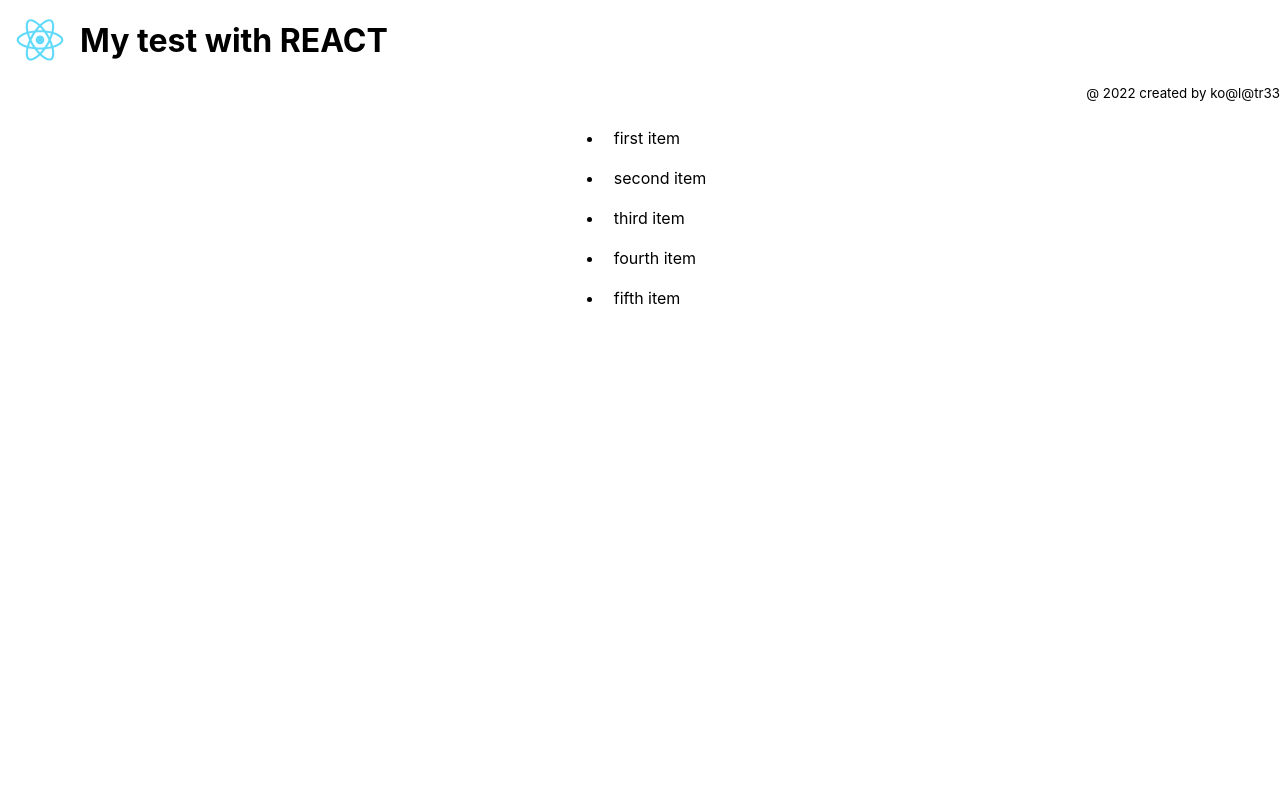
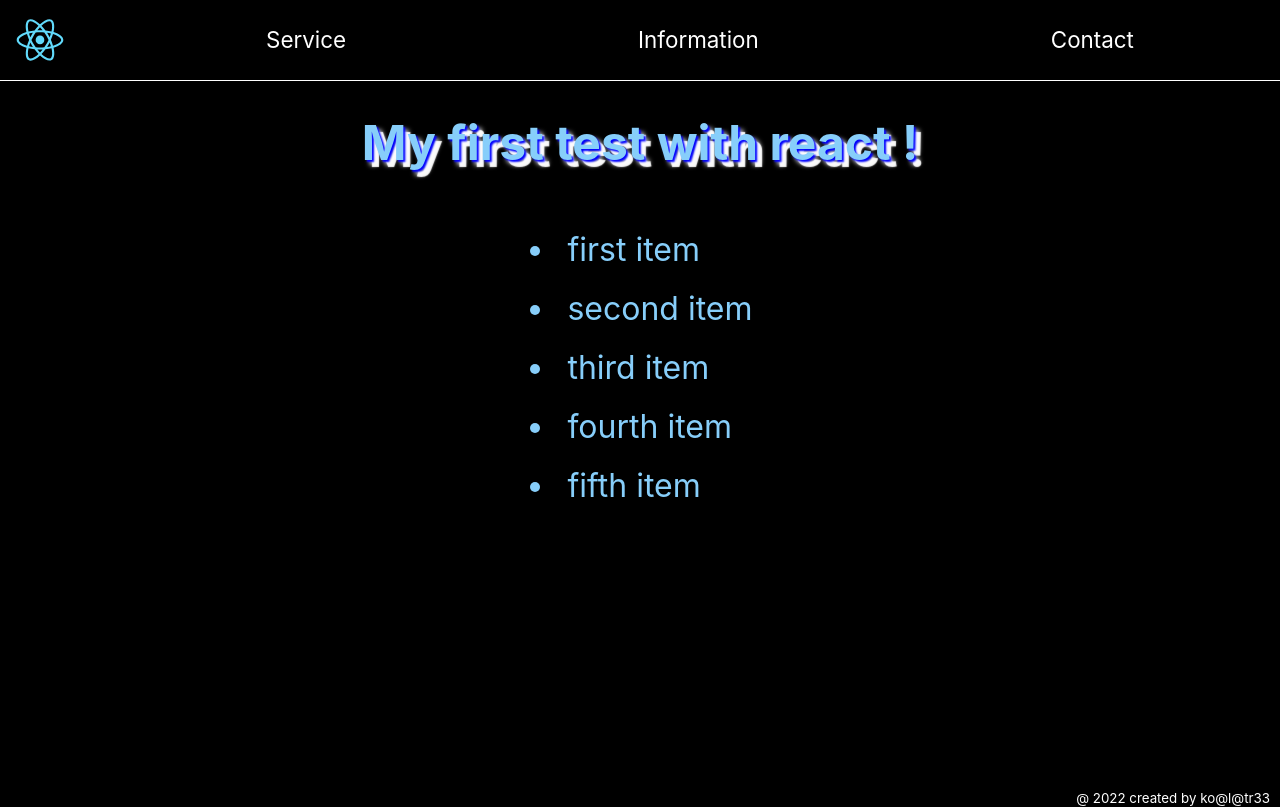
Before and after one commit to TLRKiliann/reactenv, a React (Create React App) app in the folder mytest/: page / in a window 1280 px wide. Built offline with nearby package versions, Linux system fonts and the light colour scheme.

Commit message:
myfirst test improved

```diff
--- a/mytest/src/App.css
+++ b/mytest/src/App.css
@@ -37,8 +37,46 @@
   }
 }
 */
+body {
+  width: 0 auto;
+  margin: 0 auto;
+  height: 100vh;
+  background: black;
+}
+
+h1
+{
+  font-size: 3rem;
+  color: lightskyblue;
+  text-shadow: 2px 2px 2px blue,
+  5px 5px 5px white,
+  7px 7px 1px whitesmoke;
+}
+
 .flex-1 {
   display: flex;
+  width: 100%;
+  border-bottom: 1px solid white;
+}
+
+.nav-title {
+  width: 100%;
+}
+
+.nav-title > ul {
+  margin-right: 0px;
+  display: flex;
+  align-items: center;
+  justify-content: space-around;
+}
+
+
+.nav-title > ul > li {
+  list-style: none;
+  padding: 10px;
+  font-size: 1.4rem;
+  color: white;
+  background: black;
 }
 
 .img-up {
@@ -50,6 +88,7 @@
 
 .h1-title {
   text-align: center;
+  color: white;
 }
 
 .nav {
@@ -61,9 +100,13 @@
 
 .nav-items > li {
   padding: 10px;
+  color: lightskyblue;
+  font-size: 2rem;
 }
 
 .myfooter {
-  margin-bottom: 0px;
+  margin-top: 20%;
+  margin-right: 10px;
   text-align: right;
+  color: white;
 }
--- a/mytest/src/Main.js
+++ b/mytest/src/Main.js
@@ -4,6 +4,9 @@ import './App.css'
 function MyMain() {
     return (
         <div className="nav">
+            <h1>
+                My first test with react !
+            </h1>
             <nav>
                 <ul className="nav-items">
                     <li>first item</li>
--- a/mytest/src/MyCallTest.js
+++ b/mytest/src/MyCallTest.js
@@ -6,7 +6,13 @@ function MyCallTest() {
     return (
         <div className="flex-1">
             <img src={logo} className="img-up" alt="logo" />
-            <h1 className="h1-title">My test with REACT</h1>
+            <nav className="nav-title">
+                <ul>
+                    <li>Service</li>
+                    <li>Information</li>
+                    <li>Contact</li>
+                </ul>
+            </nav>
         </div>
 
     );
--- a/mytest/src/index.js
+++ b/mytest/src/index.js
@@ -11,8 +11,8 @@ import reportWebVitals from './reportWebVitals';
 ReactDOM.render(
   <React.StrictMode>
     <MyCallTest />
+    <MyMain />
     <Myfooter />
-    <MyMain />
   </React.StrictMode>,
   document.getElementById('root')
 );
```
